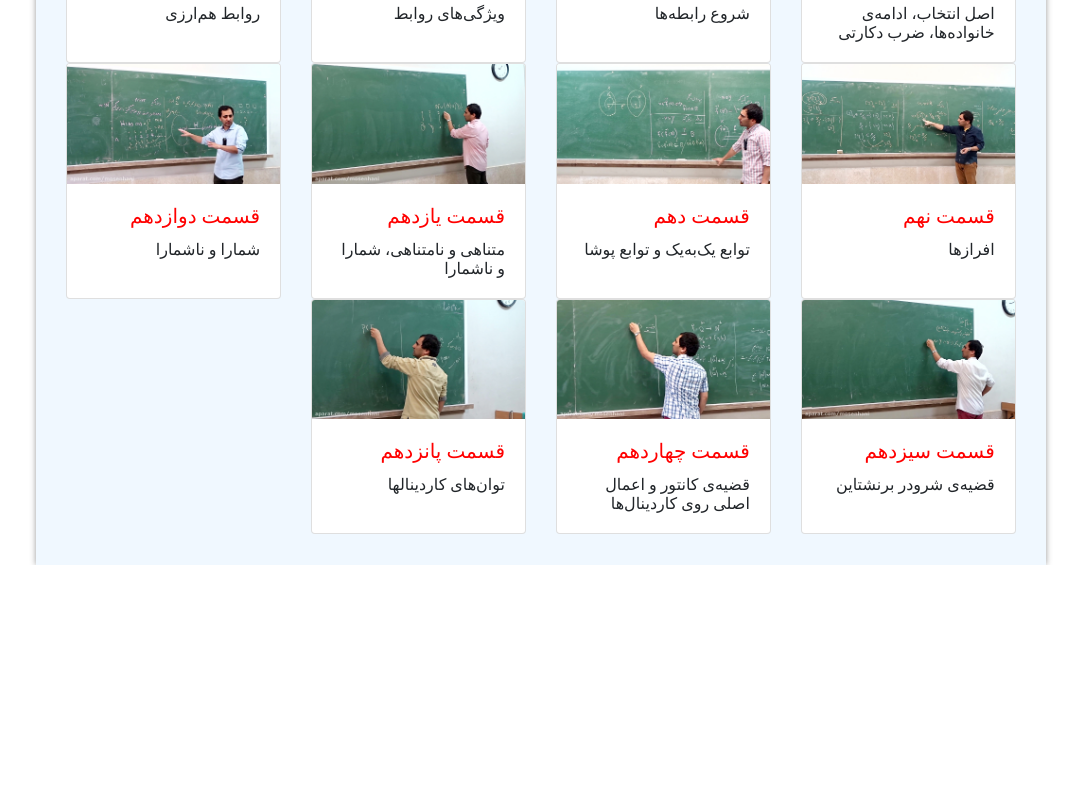
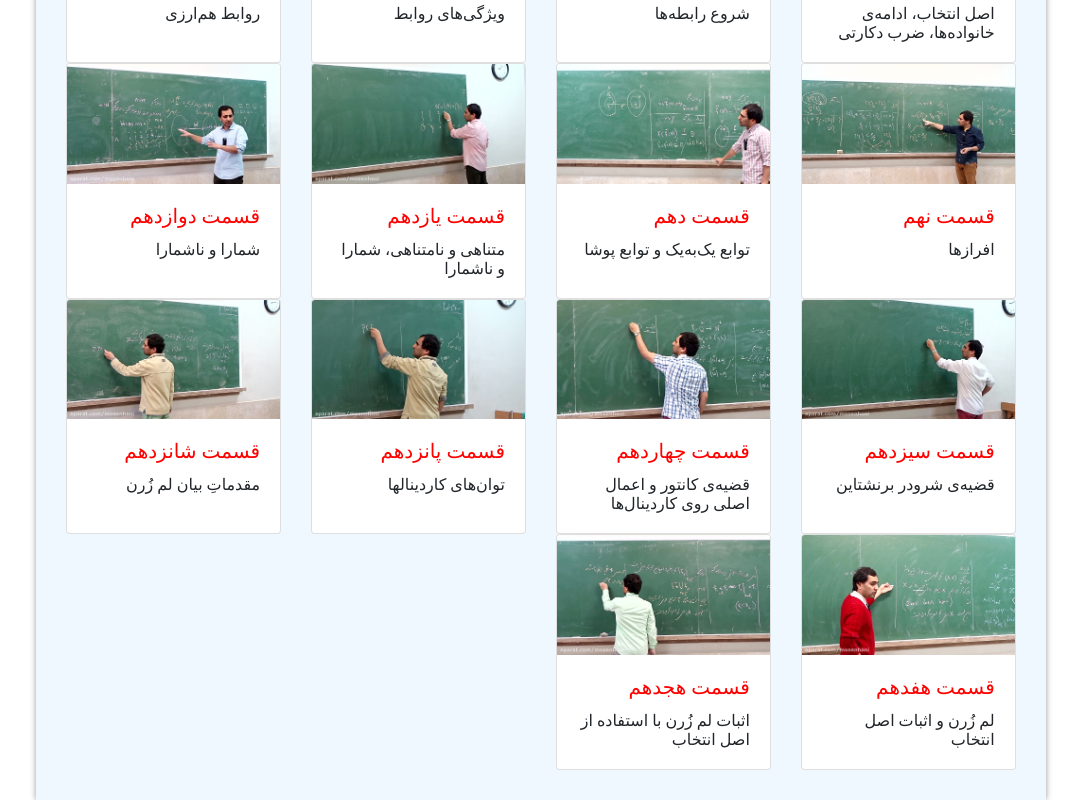
Before and after one commit to mohsen-Khani/9899-1, a plain HTML site: page index.html in a window 1280 px wide. Shown: the part 1867-2667 px from the top of the page, without its empty margins (99-1180 px from the left). Before the commit the page ends 2432 px from the top, so only its background shows below. Drawn offline with nearby package versions, Linux system fonts and the light colour scheme.

Commit message:
jal16 17 18

```diff
--- a/index.html
+++ b/index.html
@@ -323,6 +323,41 @@
             </div>
         </div>
     </div>
+    <div class="col-md-3 d-flex">
+        <div class="card">
+            <img class="card-img-top" src="thumbnail/mab16.jpg" alt="Card image cap">
+            <div class="card-body">
+                <h5 class="card-title">
+                    <a href="https://aparat.com/v/Dv20E" class="stretched-link">قسمت شانزدهم</a>
+                </h5>
+                <p class="card-text">مقدماتِ بیان لم زُرن</p>
+            </div>
+        </div>
+    </div>
+</div>
+<div class="row">
+    <div class="col-md-3 d-flex">
+        <div class="card">
+            <img class="card-img-top" src="thumbnail/mab17.jpg" alt="Card image cap">
+            <div class="card-body">
+                <h5 class="card-title">
+                    <a href="https://aparat.com/v/eRn3r" class="stretched-link">قسمت هفدهم</a>
+                </h5>
+                <p class="card-text">لم زُرن و اثبات اصل انتخاب</p>
+            </div>
+        </div>
+    </div>
+    <div class="col-md-3 d-flex">
+        <div class="card">
+            <img class="card-img-top" src="thumbnail/mab18.jpg" alt="Card image cap">
+            <div class="card-body">
+                <h5 class="card-title">
+                    <a href="https://aparat.com/v/SejV3" class="stretched-link">قسمت هجدهم</a>
+                </h5>
+                <p class="card-text">اثبات لم زُرن با استفاده از اصل انتخاب</p>
+            </div>
+        </div>
+    </div>
 </div>
 </div>
 <div class="tab-pane fade" id="manteq" role="tabpanel" aria-labelledby="manteq-tab">
```
Also changed, not shown: thumbnail/mab16.jpg (added), thumbnail/mab17.jpg (added), thumbnail/mab18.jpg (added).
